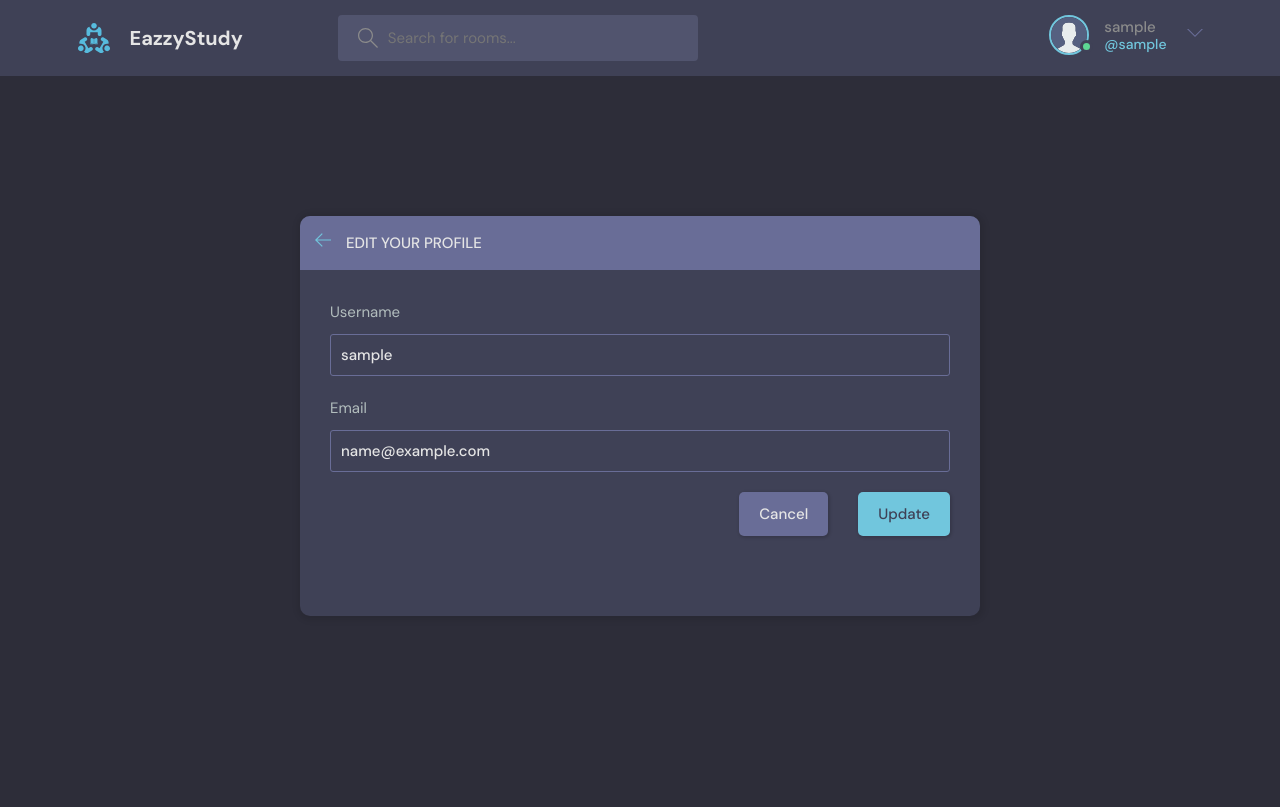
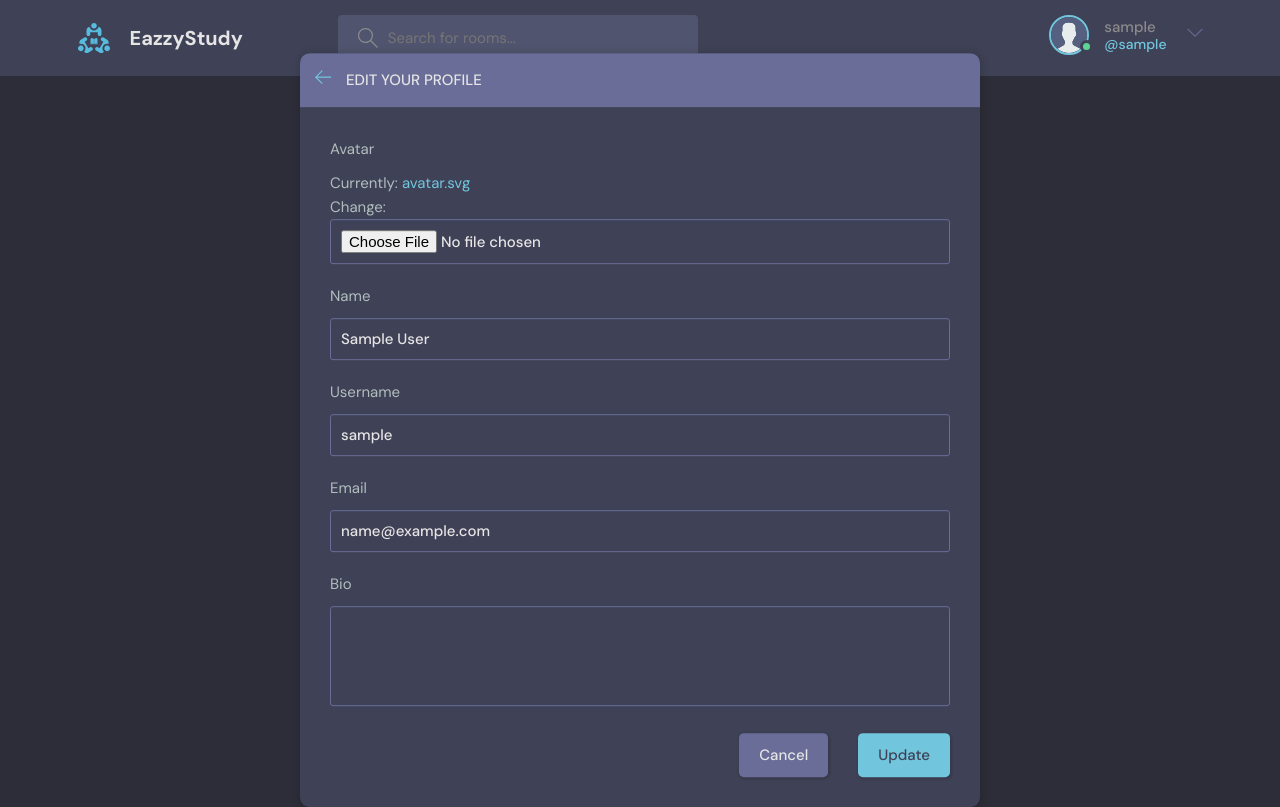
Before and after one commit to Mir-Yuchi/EazzyStudy-ChatApp, a Django app: page /update-user/ in a window 1280 px wide. Before the commit the page ends 616 px from the top, so only its background shows below. Run offline with Django 4.2, Linux system fonts and the light colour scheme; the visitor is signed in with stand-in values (Sample User, id 1).

Commit message:
registration form updated

```diff
--- a/base/forms.py
+++ b/base/forms.py
@@ -1,5 +1,12 @@
 from django.forms import ModelForm
+from django.contrib.auth.forms import UserCreationForm
 from .models import Room, User
+
+
+class MyUserCreationForm(UserCreationForm):
+    class Meta:
+        model = User
+        fields = ['name', 'username', 'email', 'password1', 'password2']
 
 
 class RoomForm(ModelForm):
@@ -12,4 +19,4 @@ class RoomForm(ModelForm):
 class UserForm(ModelForm):
     class Meta:
         model = User
-        fields = ['username', 'email']
+        fields = ['avatar', 'name', 'username', 'email', 'bio']
--- a/base/templates/base/update-user.html
+++ b/base/templates/base/update-user.html
@@ -20,7 +20,7 @@
                     </div>
                 </div>
                 <div class="layout__body">
-                    <form class="form" action="" method="POST">
+                    <form class="form" action="" method="POST" enctype="multipart/form-data">
                         {% csrf_token %}
                         {% for field in form %}
                             <div class="form__group">
--- a/base/views.py
+++ b/base/views.py
@@ -3,10 +3,9 @@ from django.contrib import messages
 from django.db.models import Q
 from django.http import HttpResponse
 from django.contrib.auth.decorators import login_required
-from django.contrib.auth.forms import UserCreationForm
 from django.contrib.auth import authenticate, login, logout
 from .models import Room, Topic, Message, User
-from .forms import RoomForm, UserForm
+from .forms import RoomForm, UserForm, MyUserCreationForm
 
 
 # Create your views here.
@@ -42,10 +41,10 @@ def logoutUser(request):
 
 
 def registerPage(request):
-    form = UserCreationForm()
+    form = MyUserCreationForm()
 
     if request.method == 'POST':
-        form = UserCreationForm(request.POST)
+        form = MyUserCreationForm(request.POST)
         if form.is_valid():
             user = form.save(commit=False)
             user.username = user.username.lower()
@@ -170,7 +169,7 @@ def updateUser(request):
     user = request.user
     form = UserForm(instance=user)
     if request.method == 'POST':
-        form = UserForm(request.POST, instance=user)
+        form = UserForm(request.POST, request.FILES, instance=user)
         if form.is_valid():
             form.save()
             return redirect('user-profile', pk=user.id)
```
